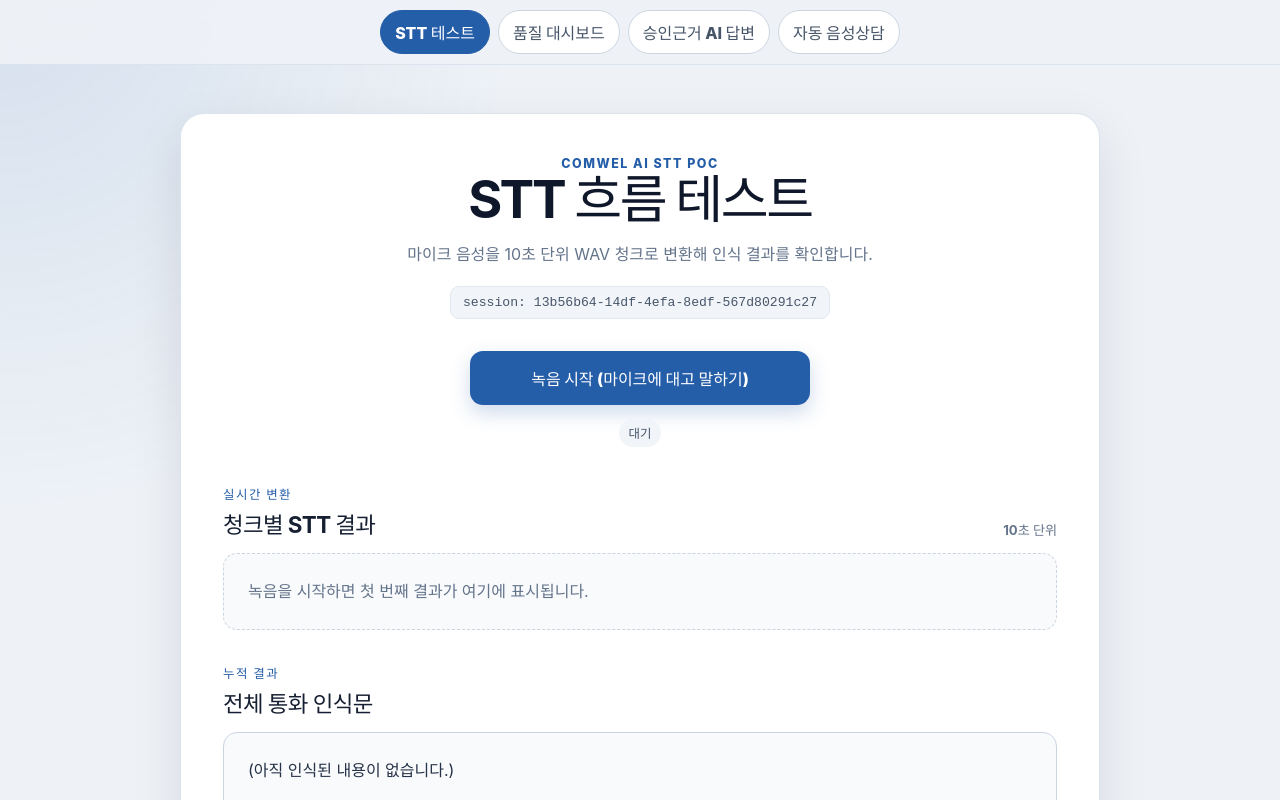
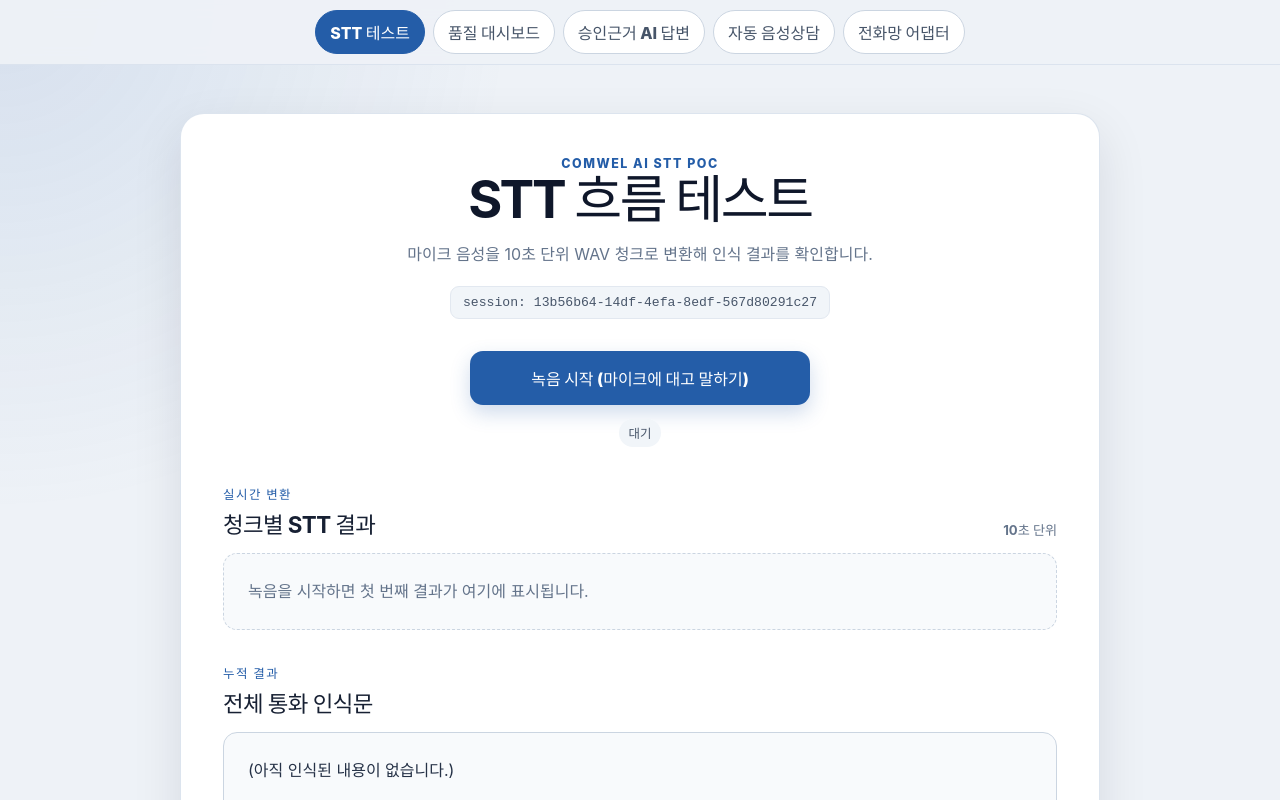
Before and after one commit to nurioni4188/comwel-ai-stt-poc, a React (Vite) app: page / in a window 1280 px wide. Shown: the top 800 px of the page. Built offline with nearby package versions, Linux system fonts and the light colour scheme.

Commit message:
feat: add telephony adapter navigation

```diff
--- a/src/App.tsx
+++ b/src/App.tsx
@@ -3,9 +3,10 @@
 import QualityDashboardPage from './pages/QualityDashboardPage';
 import RagAnswerPage from './pages/RagAnswerPage';
 import AutoVoiceLoopPage from './pages/AutoVoiceLoopPage';
+import TelephonyAdapterPage from './pages/TelephonyAdapterPage';
 
 function App() {
-  const [view, setView] = useState<'stt' | 'dashboard' | 'rag' | 'auto'>('stt');
+  const [view, setView] = useState<'stt' | 'dashboard' | 'rag' | 'auto' | 'telephony'>('stt');
 
   return (
     <>
@@ -22,8 +23,15 @@
         <button type="button" className={view === 'auto' ? 'active' : ''} onClick={() => setView('auto')}>
           자동 음성상담
         </button>
+        <button type="button" className={view === 'telephony' ? 'active' : ''} onClick={() => setView('telephony')}>
+          전화망 어댑터
+        </button>
       </nav>
-      {view === 'stt' ? <TestCallPage /> : view === 'dashboard' ? <QualityDashboardPage /> : view === 'rag' ? <RagAnswerPage /> : <AutoVoiceLoopPage />}
+      {view === 'stt' ? <TestCallPage />
+        : view === 'dashboard' ? <QualityDashboardPage />
+          : view === 'rag' ? <RagAnswerPage />
+            : view === 'auto' ? <AutoVoiceLoopPage />
+              : <TelephonyAdapterPage />}
     </>
   );
 }
```
